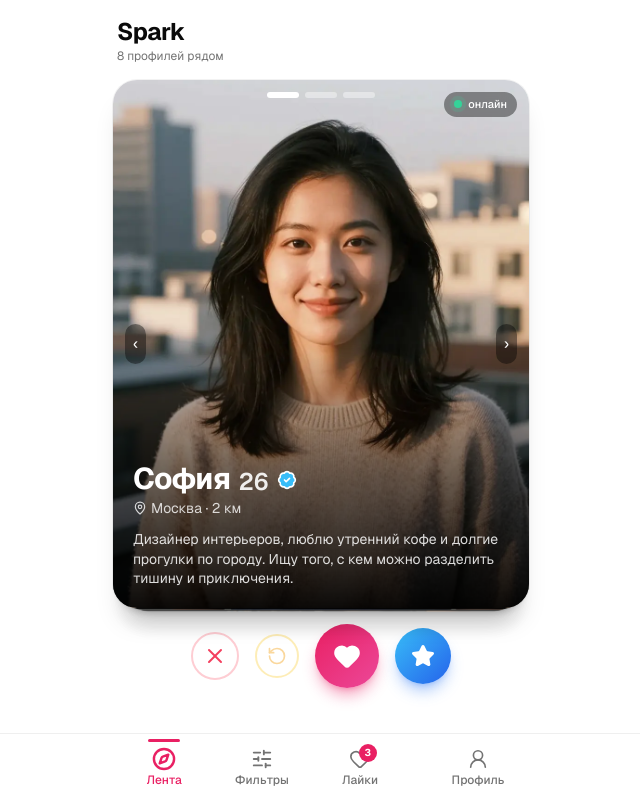
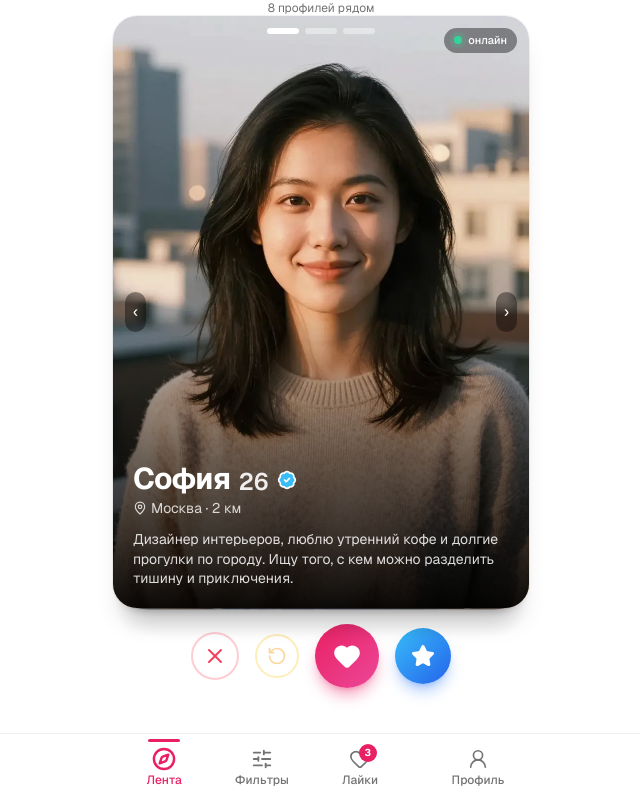
Before and after one commit to Manska2525/VVV-12, a Next.js app: page / in a window 1280 px wide. Shown: the whole page, without its empty margins (319-959 px from the left). Built offline with nearby package versions, Linux system fonts and the light colour scheme.

Commit message:
ui: remove 'Spark' title, center profiles-count at top and pull up card area

```diff
--- a/src/components/app/discover-screen.tsx
+++ b/src/components/app/discover-screen.tsx
@@ -30,19 +30,17 @@ export function DiscoverScreen() {
 
   return (
     <div className="flex h-full flex-col">
-      <header className="flex items-center justify-between px-5 pb-2 pt-4">
-        <div>
-          <h1 className="text-2xl font-bold tracking-tight">Spark</h1>
+      <header className="px-5 pb-0 pt-0">
+        <div className="w-full text-center">
           <p className="text-xs text-muted-foreground">
             {deck.length > 0
               ? `${deck.length} ${pluralize(deck.length, ["профиль", "профиля", "профилей"])} рядом`
               : "Новых профилей пока нет"}
           </p>
         </div>
-        <div className="flex items-center gap-1" />
       </header>
 
-      <div className="relative flex-1 px-4 pb-4 pt-2">
+      <div className="relative flex-1 px-4 pb-4 pt-0">
         {deck.length === 0 ? (
           <EmptyDeck />
         ) : (
```
